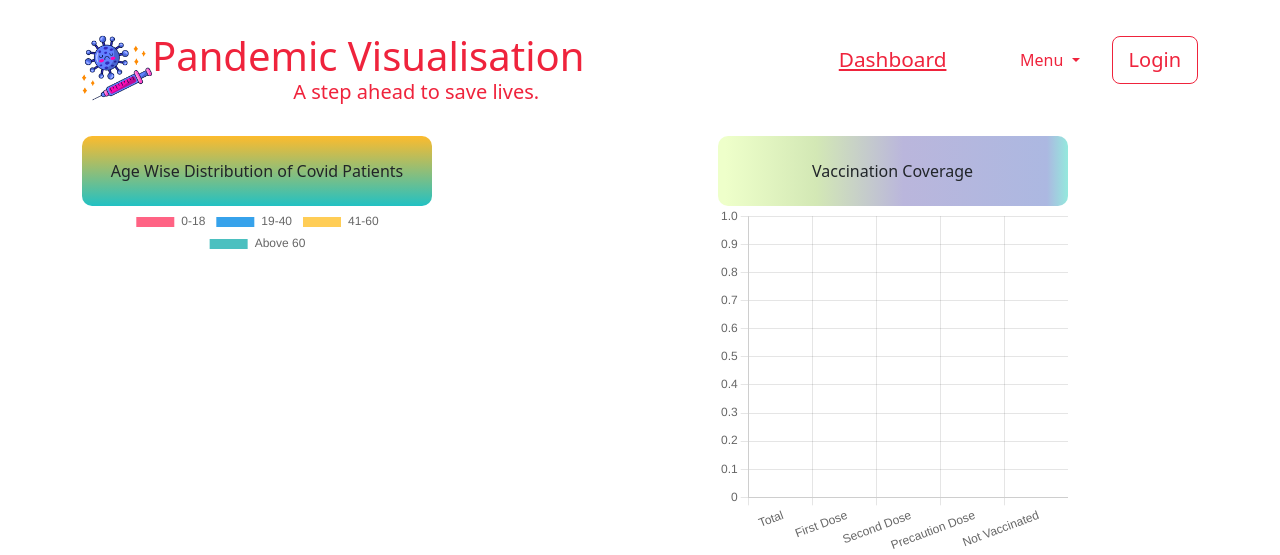
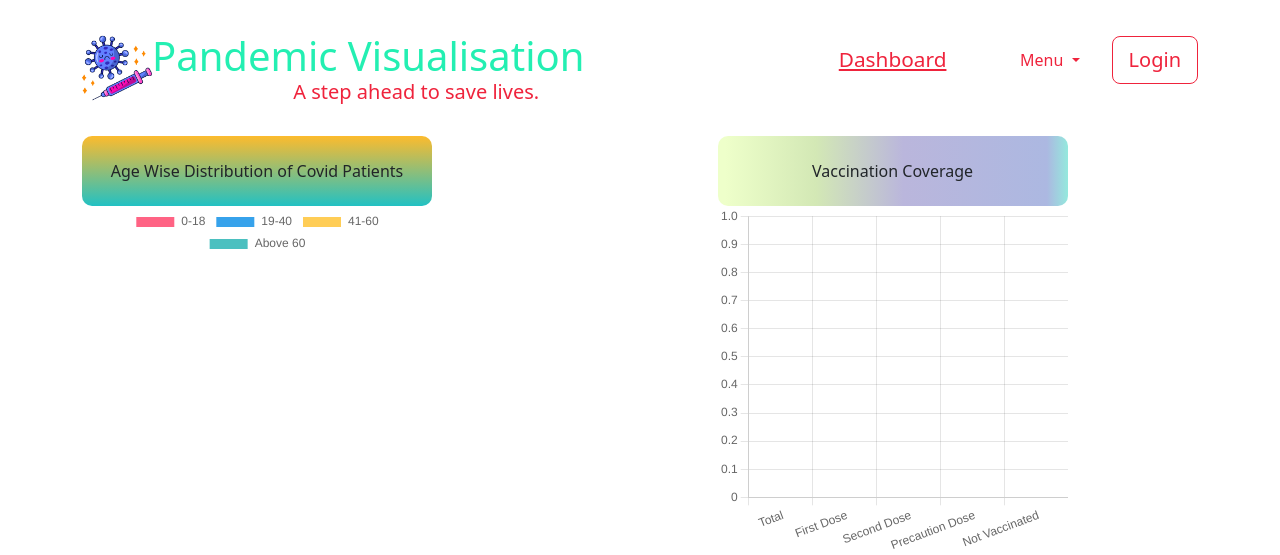
Before and after one commit to arvind1705/covid_vis, a Django app: page /graphs/ in a window 1280 px wide. Shown: the top 555 px of the page. Run offline with Django 3.2, Linux system fonts and the light colour scheme; data that the repository does not hold is empty; some libraries are stand-ins or nearby versions.

Commit message:
changed color to green

```diff
--- a/covid_vis/core/templates/base.html
+++ b/covid_vis/core/templates/base.html
@@ -61,7 +61,7 @@
 
           <div class="d-flex flex-column">
             <a
-              style="text-decoration: none; color: #ef233c; margin: auto"
+              style="text-decoration: none; color: #23efb2; margin: auto"
               href="{% url 'index' %}"
               id="nav-link"
               class="h1"
```
